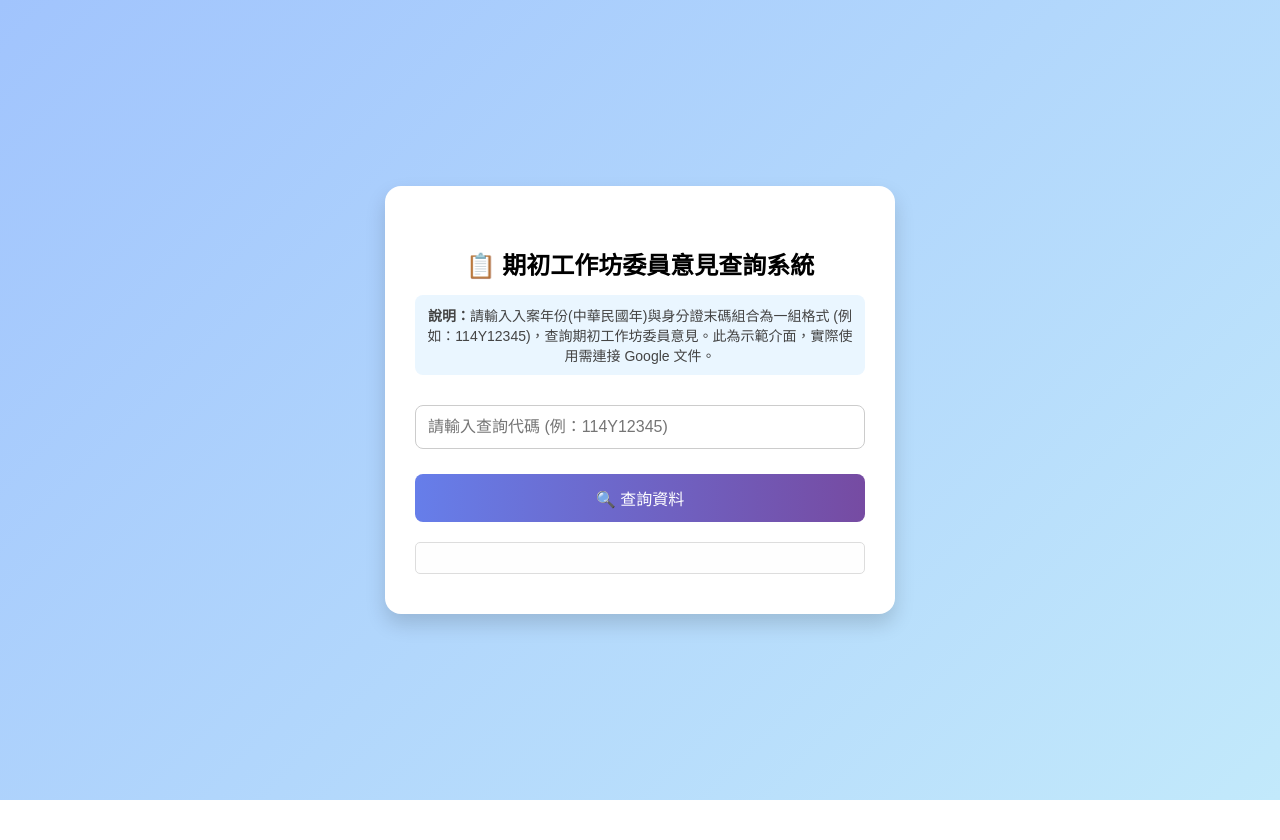
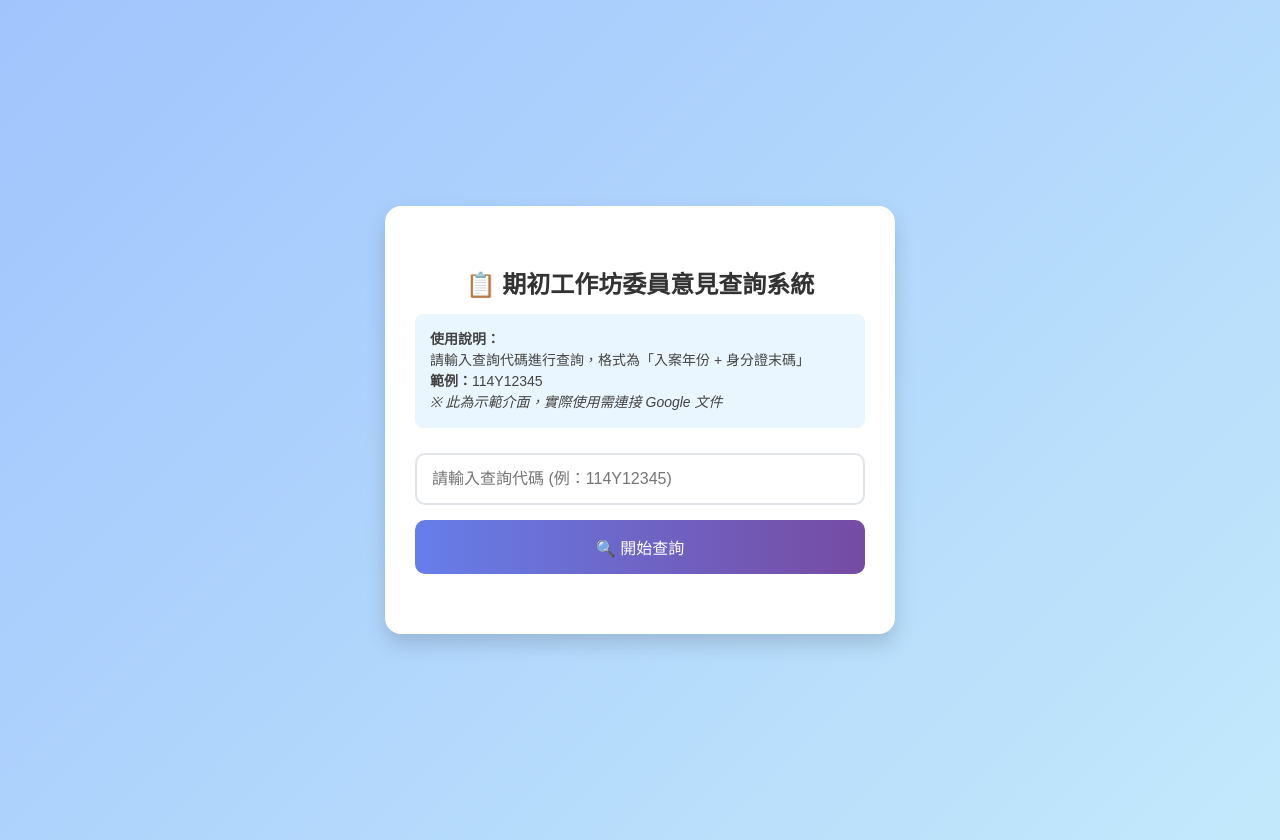
Before and after one commit to Carachiang/youth-query-make, a plain HTML site: page index.html in a window 1280 px wide. Before the commit the page ends 800 px from the top, so only its background shows below. Drawn offline with Linux system fonts and the light colour scheme.

Commit message:
Update index.html

```diff
--- a/index.html
+++ b/index.html
@@ -13,7 +13,8 @@
       display: flex;
       justify-content: center;
       align-items: center;
-      height: 100vh;
+      min-height: 100vh;
+      padding: 20px 0;
     }
     .container {
       background-color: #fff;
@@ -27,50 +28,87 @@
     .container h2 {
       font-size: 24px;
       margin-bottom: 10px;
+      color: #333;
     }
     .container p.description {
       font-size: 14px;
       color: #444;
       background-color: #eaf6ff;
-      padding: 10px;
+      padding: 15px;
       border-radius: 8px;
+      margin-bottom: 25px;
+      line-height: 1.5;
+      text-align: justify;
+    }
+    .search-section {
       margin-bottom: 20px;
     }
     input[type="text"] {
       width: 100%;
-      padding: 12px;
+      padding: 15px;
       font-size: 16px;
-      margin: 10px 0;
-      border: 1px solid #ccc;
-      border-radius: 8px;
+      border: 2px solid #e1e5e9;
+      border-radius: 10px;
       box-sizing: border-box;
+      transition: border-color 0.3s ease;
+    }
+    input[type="text"]:focus {
+      outline: none;
+      border-color: #667eea;
     }
     input[type="button"] {
       width: 100%;
-      padding: 12px;
+      padding: 15px;
       font-size: 16px;
       background: linear-gradient(to right, #667eea, #764ba2);
       color: white;
       border: none;
-      border-radius: 8px;
+      border-radius: 10px;
       cursor: pointer;
       margin-top: 15px;
+      transition: all 0.3s ease;
+      font-weight: 500;
     }
     input[type="button"]:hover {
       background: linear-gradient(to right, #5a67d8, #6b46c1);
+      transform: translateY(-2px);
+      box-shadow: 0 4px 12px rgba(102, 126, 234, 0.4);
     }
     #result {
-      margin-top: 20px;
+      margin-top: 25px;
       background-color: #fefefe;
-      padding: 15px;
+      padding: 20px;
       border: 1px solid #ddd;
-      border-radius: 5px;
+      border-radius: 10px;
       text-align: left;
       white-space: pre-line;
+      line-height: 1.6;
+      display: none;
+    }
+    #result.show {
+      display: block;
+      animation: fadeIn 0.5s ease-in;
+    }
+    @keyframes fadeIn {
+      from { opacity: 0; transform: translateY(10px); }
+      to { opacity: 1; transform: translateY(0); }
+    }
+    .loading {
+      color: #667eea;
+      font-weight: 500;
+    }
+    .error {
+      color: #e53e3e;
+    }
+    .success {
+      color: #38a169;
     }
     @media screen and (max-width: 480px) {
       .container {
         padding: 30px 20px;
+      }
+      input[type="text"], input[type="button"] {
+        padding: 12px;
       }
     }
   </style>
@@ -79,10 +117,17 @@
   <div class="container">
     <h2>📋 期初工作坊委員意見查詢系統</h2>
     <p class="description">
-      <strong>說明：</strong>請輸入入案年份(中華民國年)與身分證末碼組合為一組格式 (例如：114Y12345)，查詢期初工作坊委員意見。此為示範介面，實際使用需連接 Google 文件。
+      <strong>使用說明：</strong><br>
+      請輸入查詢代碼進行查詢，格式為「入案年份 + 身分證末碼」<br>
+      <strong>範例：</strong>114Y12345<br>
+      <em>※ 此為示範介面，實際使用需連接 Google 文件</em>
     </p>
-    <input type="text" id="uid" placeholder="請輸入查詢代碼 (例：114Y12345)" />
-    <input type="button" value="🔍 查詢資料" onclick="query()" />
+
+    <div class="search-section">
+      <input type="text" id="uid" placeholder="請輸入查詢代碼 (例：114Y12345)" />
+      <input type="button" value="🔍 開始查詢" onclick="query()" />
+    </div>
+
     <div id="result"></div>
   </div>
 
@@ -96,7 +141,9 @@
         return;
       }
 
-      resultDiv.innerHTML = "查詢中，請稍候...";
+      // 顯示載入狀態
+      resultDiv.className = "show loading";
+      resultDiv.innerHTML = "🔍 查詢中，請稍候...";
 
       fetch("https://hook.us1.make.com/j22q33davawtsjfb6dhl78hmqb9wel43", {
         method: "POST",
@@ -112,27 +159,40 @@
           try {
             data = JSON.parse(text);
           } catch (e) {
-            resultDiv.innerHTML = `<span style="color:red;">回傳格式錯誤，請聯絡管理者。</span><br><code>${text}</code>`;
+            resultDiv.className = "show error";
+            resultDiv.innerHTML = `❌ 回傳格式錯誤，請聯絡管理者\n\n錯誤詳情：\n${text}`;
             return;
           }
 
           if (data.error) {
-            resultDiv.innerHTML = `<span style="color:red;">${data.error}</span>`;
+            resultDiv.className = "show error";
+            resultDiv.innerHTML = `❌ ${data.error}`;
           } else {
-            resultDiv.innerHTML = `
-              <b>查詢結果：</b><br>
-              姓名：${data.name}<br>
-              年度：${data.year}<br>
-              類別：${data.type}<br><br>
-              委員建議：\n${data.suggestion}
-            `;
+            resultDiv.className = "show success";
+            resultDiv.innerHTML = `✅ <strong>查詢成功</strong>
+
+📝 <strong>基本資料：</strong>
+姓名：${data.name}
+年度：${data.year}
+類別：${data.type}
+
+💬 <strong>委員建議：</strong>
+${data.suggestion}`;
           }
         })
         .catch(err => {
-          resultDiv.innerHTML = "查詢失敗，請稍後再試。";
+          resultDiv.className = "show error";
+          resultDiv.innerHTML = "❌ 查詢失敗，請檢查網路連線或稍後再試";
           console.error("查詢錯誤：", err);
         });
     }
+
+    // 支援 Enter 鍵查詢
+    document.getElementById("uid").addEventListener("keypress", function(event) {
+      if (event.key === "Enter") {
+        query();
+      }
+    });
   </script>
 </body>
 </html>
```
